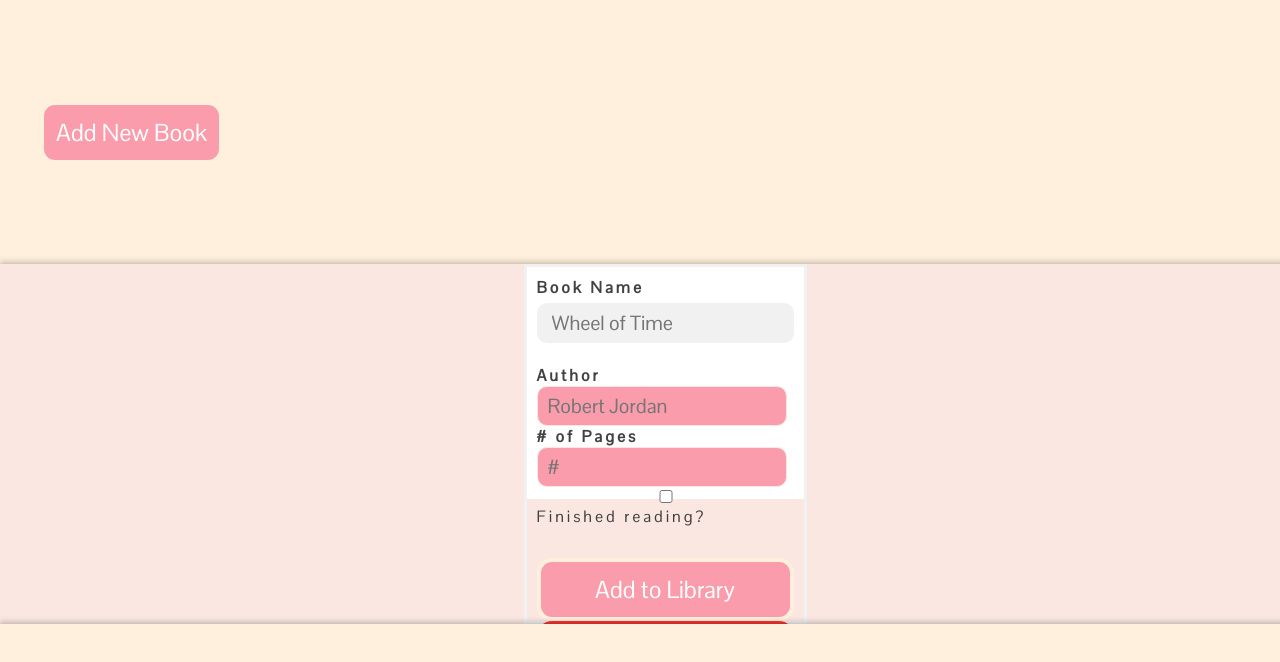
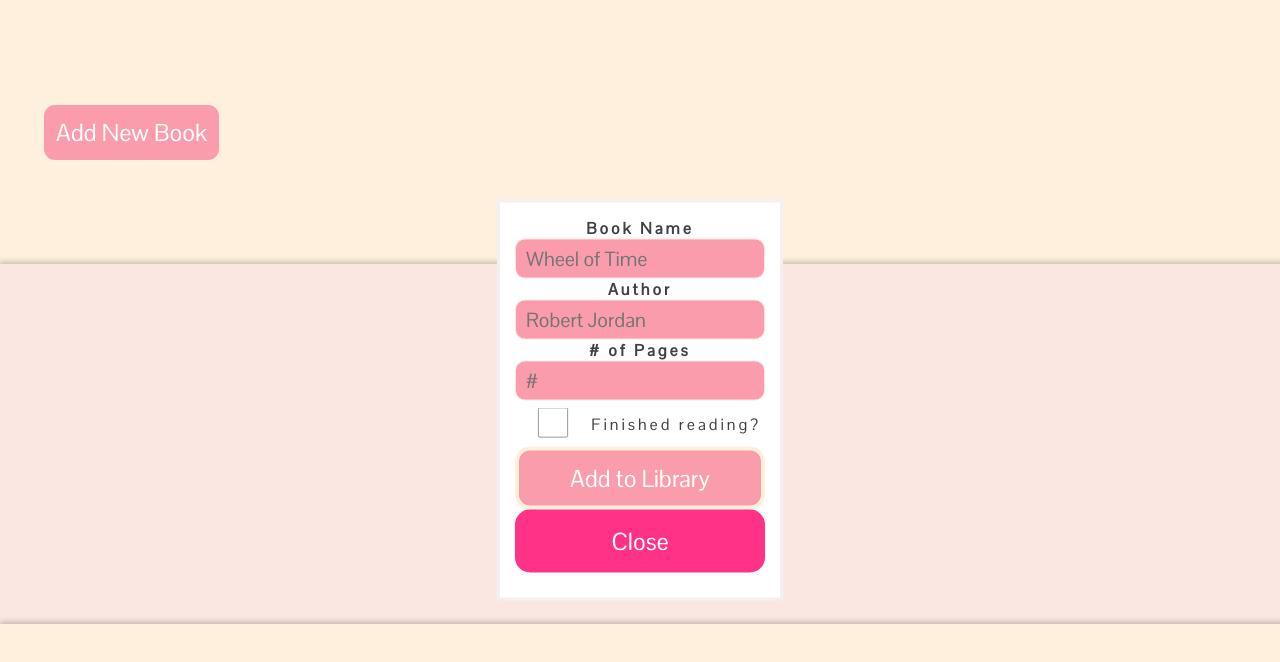
Before and after one commit to smalicev/MyLibrary, a plain HTML site: page index.html in a window 1280 px wide. Both pictures are taken after a click on the button "Add New Book". Shown: the top 662 px of the page. Drawn offline with Linux system fonts and the light colour scheme.

Commit message:
add styles to form popup

```diff
--- a/index.html
+++ b/index.html
@@ -8,7 +8,7 @@
     <link rel="stylesheet" href="styles.css">
 </head>
 <body>
-    <header><button onclick="openForm()">Add New Book</button>
+    <header><button id='addbtn' onclick="openForm()">Add New Book</button>
 
     </header>
     <container>
@@ -22,10 +22,10 @@
 
               <label for="pages"><b># of Pages</b></label>
               <input type="pages" id="pages" placeholder="#" name="pages">
-
-              <input type="checkbox" id="readstat" name="readstat" value="Yes">
-              <label for="readstat"> Finished reading?</label><br>
-
+              <div id ='cbox'>
+                  <input type="checkbox" id="readstat" name="readstat" value="Yes">
+                  <label for="readstat"> Finished reading?</label><br>
+              </div>
               <button type ='button' id="addb" onclick="closeForm()">Add to Library</button>
               <button type="button" class="btn cancel" onclick="closeForm()">Close</button>
             </form>
--- a/styles.css
+++ b/styles.css
@@ -179,38 +179,36 @@ img{
     right: 28px;
     width: 280px;
   }
-
+  #readstat{
+    vertical-align: middle;
+    position: relative;
+    bottom: 1px;
+    max-width: 60px;
+    transform: scale(0.75);
+  }
   /* The popup form - hidden by default */
   .form-popup {
     display: none;
-    position: relative;
-    bottom: 0;
-    right: 15px;
+    position: fixed;
+    left: 50%;
+    top: 50%;
+    transform: translate(-50%, -50%);
     border: 3px solid #f1f1f1;
     z-index: 9;
   }
 
   /* Add styles to the form container */
   .form-container {
-    max-width: 300px;
-    padding: 10px;
+    display: flex;
+    flex-direction: column;
+    justify-content: space-between;
+    align-items: center;
+    max-width: 500px;
+    padding: 15px;
     background-color: white;
   }
 
-  /* Full-width input fields */
-  .form-container input[type=text], .form-container input[type=password] {
-    width: 100%;
-    padding: 15px;
-    margin: 5px 0 22px 0;
-    border: none;
-    background: #f1f1f1;
-  }
 
-  /* When the inputs get focus, do something */
-  .form-container input[type=text]:focus, .form-container input[type=password]:focus {
-    background-color: #ddd;
-    outline: none;
-  }
 
   /* Set a style for the submit/login button */
   .form-container .btn {
@@ -226,10 +224,19 @@ img{
 
   /* Add a red background color to the cancel button */
   .form-container .cancel {
-    background-color: red;
+    background-color: rgb(255, 0, 106);
   }
 
   /* Add some hover effects to buttons */
-  .form-container .btn:hover, .open-button:hover {
+  .form-container .btn:hover, .open-button:hover{
     opacity: 1;
   }
+
+  .form-popup #addb{
+      width:100%
+  }
+
+
+ #addb:hover, #addbtn:hover{
+    opacity: 0.8;
+  }
```
